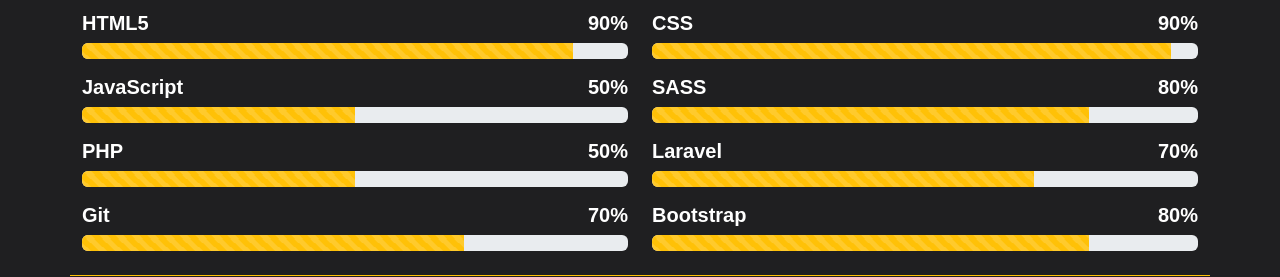
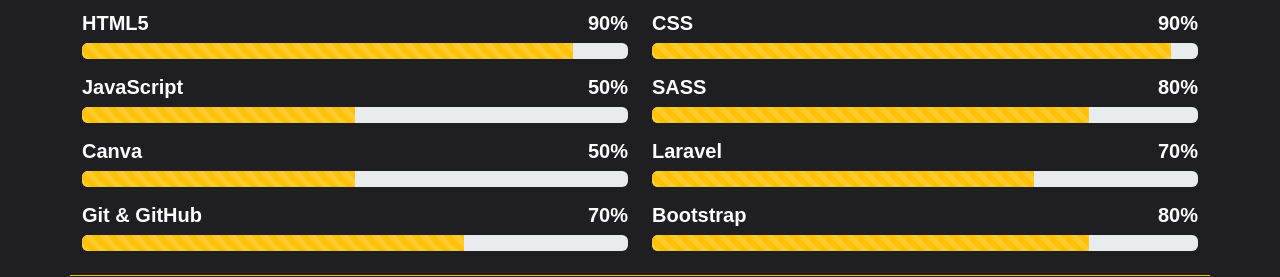
Before and after one commit to Aqib69/portfolio, a plain HTML site: page index.html in a window 1280 px wide. Shown: the part 1240-1517 px from the top of the page. Drawn offline with nearby package versions, Linux system fonts and the light colour scheme; a web font is replaced by a local one.

Commit message:
edit and add new skills

```diff
--- a/index.html
+++ b/index.html
@@ -161,7 +161,7 @@
                 </div>
                 <div class="col-md-6">
                     <div class="d-flex justify-content-between align-items-center mt-3 skill-progress">
-                        <h5 class="fw-bold">PHP</h5>
+                        <h5 class="fw-bold">Canva</h5>
                         <h5 class="fw-bold">50%</h5>
                     </div>
                     <div class="progress skill-progress">
@@ -183,7 +183,7 @@
                 </div>
                 <div class="col-md-6">
                     <div class="d-flex justify-content-between align-items-center mt-3 skill-progress">
-                        <h5 class="fw-bold">Git</h5>
+                        <h5 class="fw-bold">Git & GitHub</h5>
                         <h5 class="fw-bold">70%</h5>
                     </div>
                     <div class="progress skill-progress">
```
